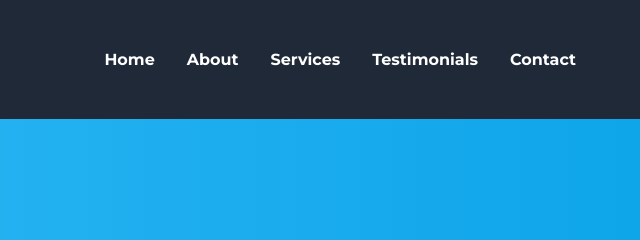
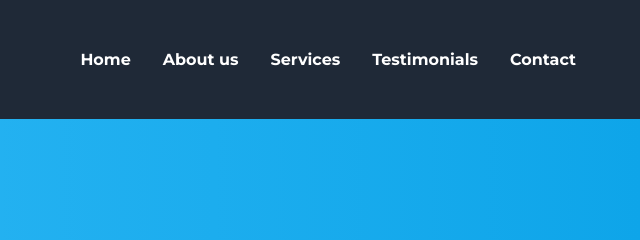
Before and after one commit to RamadeviDev/SR-IT-Solutions-, a plain HTML site: page index.html in a window 1280 px wide. Shown: the top 240 px of the page, 640-1280 px from the left. Drawn offline with nearby package versions, Linux system fonts and the light colour scheme.

Commit message:
Update index.html

```diff
--- a/index.html
+++ b/index.html
@@ -19,7 +19,7 @@
             <nav class="desktop-nav" aria-label="Main Navigation">
                 <ul>
                     <li><a href="index.html">Home</a></li>
-                    <li><a href="about.html">About</a></li>
+                     <li><a href="about.html">About us </a></li>
                     <li><a href="Services.html">Services</a></li>
                       <li><a href="#testimonials">Testimonials</a></li>
                     <li><a href="contact.html">Contact</a></li>
@@ -34,7 +34,7 @@
         <nav class="mobile-nav" id="mobileNav" aria-label="Mobile Navigation">
             <ul>
                 <li><a href="index.html">Home</a></li>
-                <li><a href="index.html#about">About</a></li>
+                <li><a href="about.html">About us </a></li>
                 <li><a href="Services.html">Services</a></li>
                 <li><a href="contact.html">Contact</a></li>
             </ul>
```
